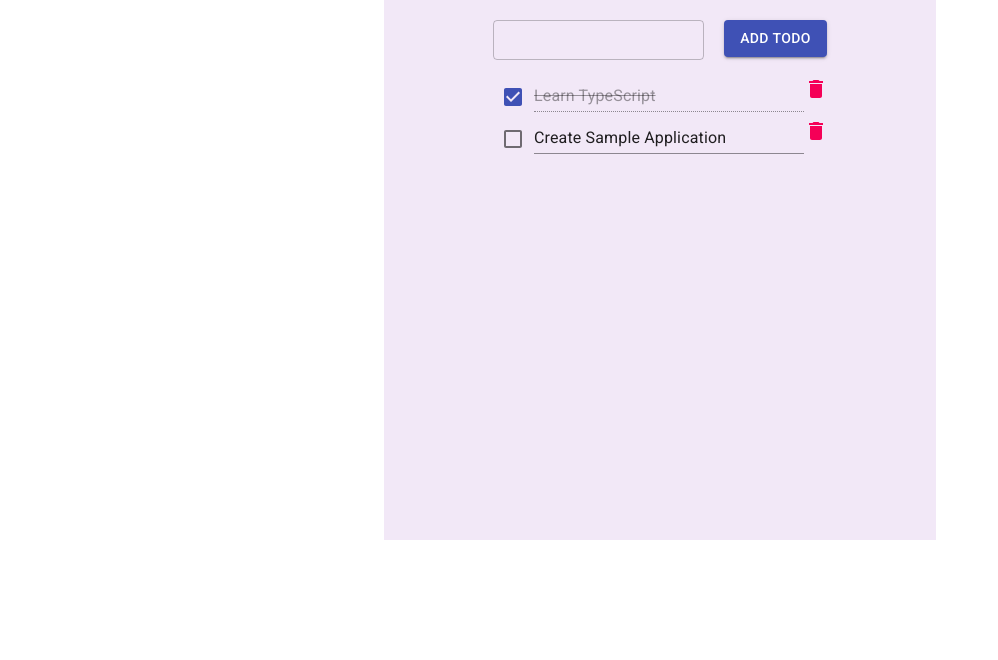
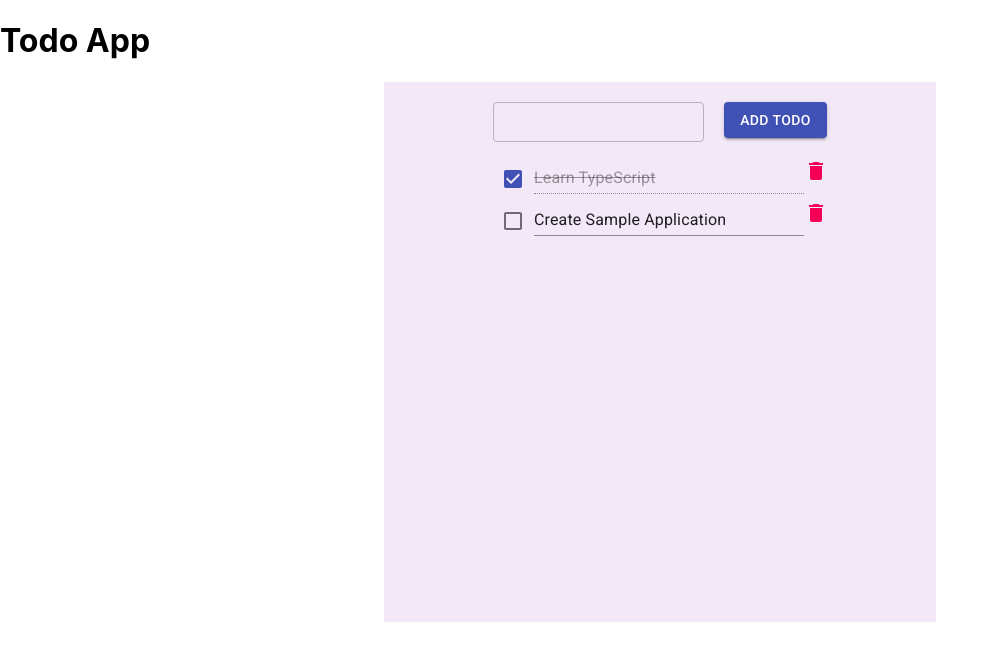
Before and after one commit to akprgm/todo-app, a React (Create React App) app: page / in a window 1280 px wide. Shown: the top 660 px of the page, without its empty margins (0-998 px from the left). Built offline with nearby package versions, Linux system fonts and the light colour scheme.

Commit message:
:hammer: added h1

```diff
--- a/src/index.tsx
+++ b/src/index.tsx
@@ -7,6 +7,7 @@ import { store } from './store';
 ReactDOM.render(
   <React.StrictMode>
     <Provider store={store}>
+      <h1>Todo App</h1>
       <Todo />
     </Provider>
   </React.StrictMode>,
```
